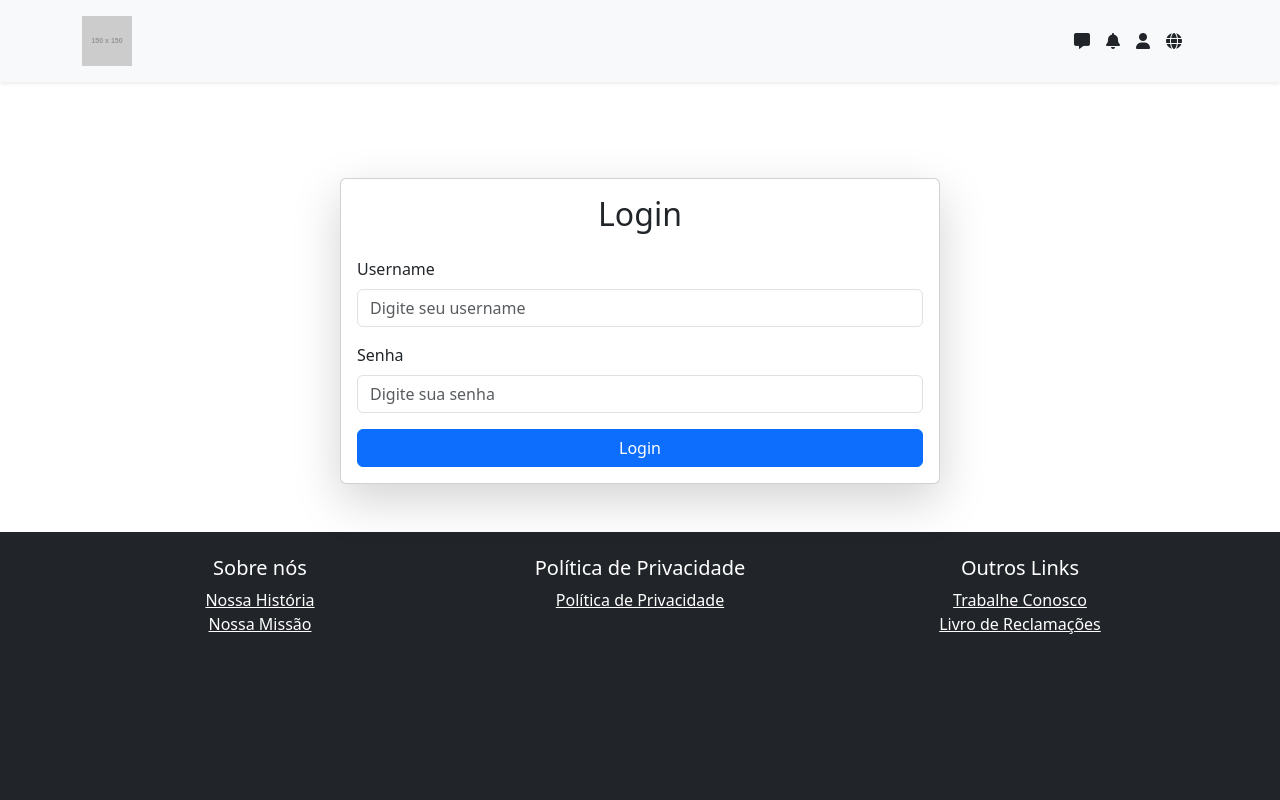
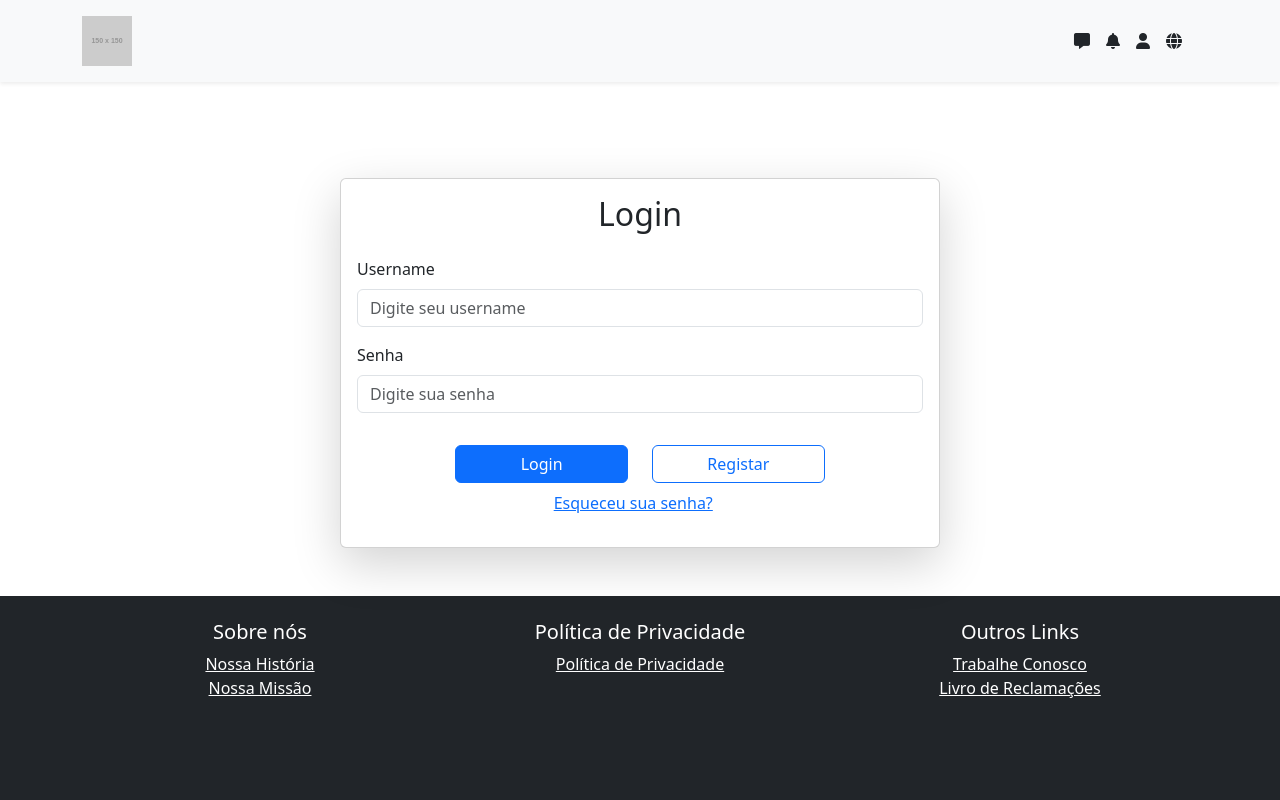
Before and after one commit to VinicyusFortes/projeto5, a React (Create React App) app in the folder frontend/react-app/: page /login in a window 1280 px wide. Shown: the top 800 px of the page. Built offline with nearby package versions, Linux system fonts and the light colour scheme.

Commit message:
update Login.jsx: adicionado link para opcao de esquecer senha

```diff
--- a/frontend/react-app/src/Pages/Login.jsx
+++ b/frontend/react-app/src/Pages/Login.jsx
@@ -36,9 +36,34 @@ function Login() {
                   />
                 </div>
               </div>
-              <button type="submit" className="btn btn-primary w-100 mt-auto">
-                Login
-              </button>
+              <div className="row d-flex center justify-content-center mt-3">
+                <div className="col-4">
+                  <button
+                    type="submit"
+                    className="btn btn-primary w-100 mt-auto"
+                  >
+                    Login
+                  </button>
+                </div>
+
+                <div className="col-4">
+                  <button
+                    type="submit"
+                    className="btn btn-outline-primary w-100 mt-auto"
+                  >
+                    Registar
+                  </button>
+                </div>
+              </div>
+              <div className="row d-flex justify-content-center">
+                <div className="col-4">
+                  <div className="mt-2">
+                    <p>
+                      <a href="#">Esqueceu sua senha?</a>
+                    </p>
+                  </div>
+                </div>
+              </div>
             </form>
           </div>
         </div>
```
